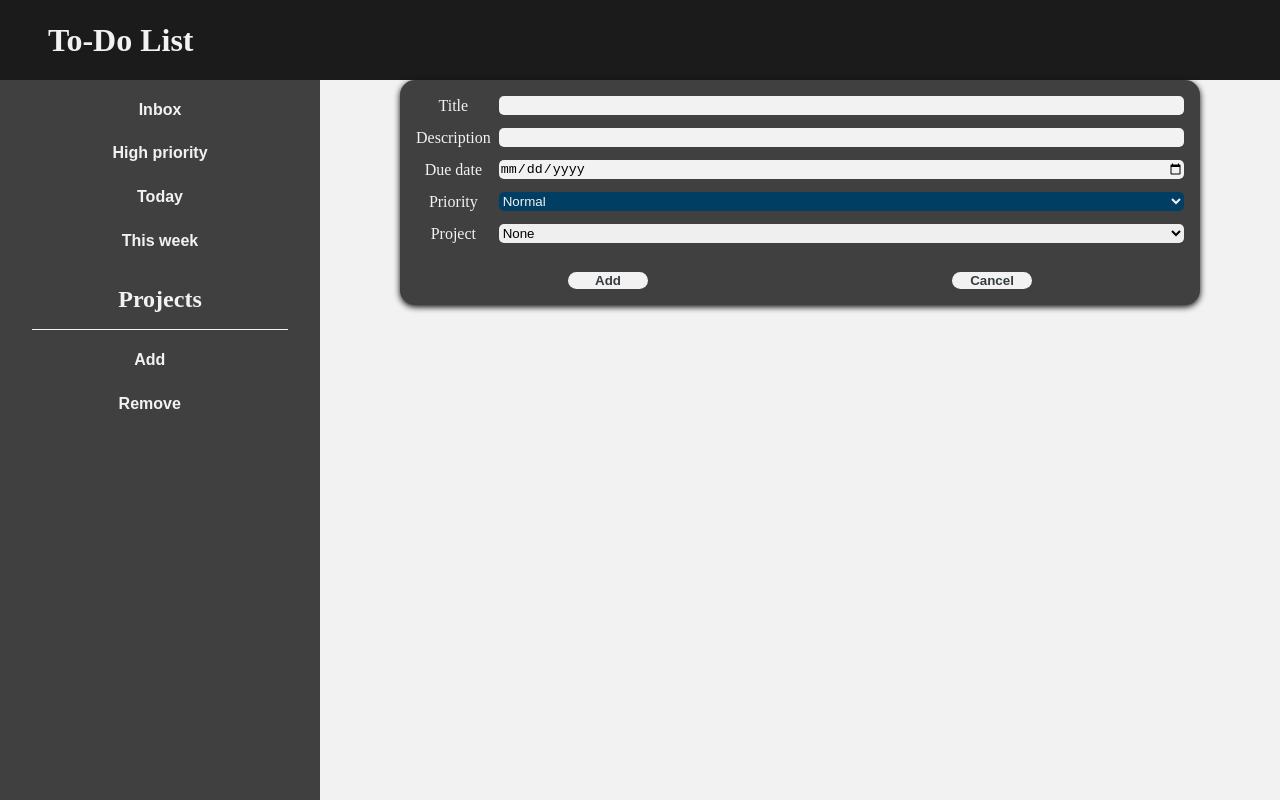
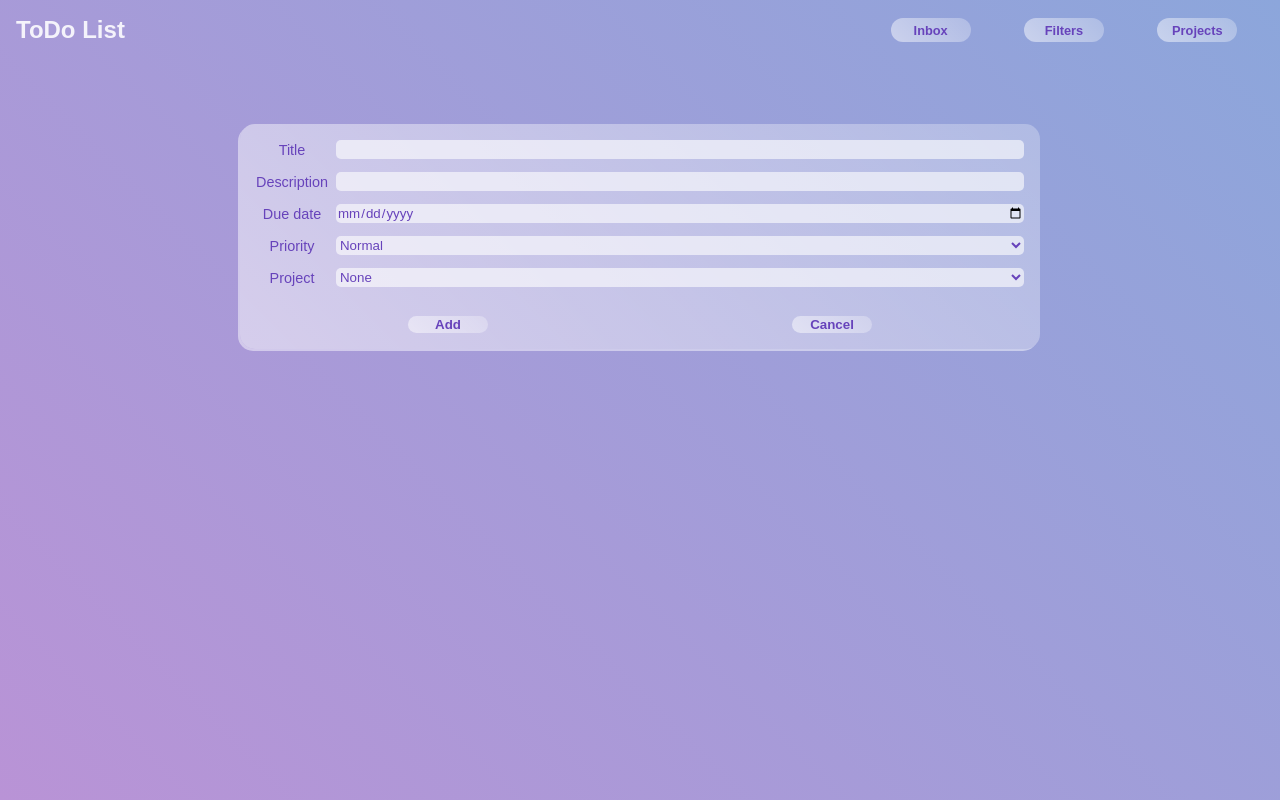
Before and after one commit to MadalinTurluianu/todo-list, a website built with webpack: page dist/index.html in a window 1280 px wide. Both pictures are taken after a click on the button "Add task". Built offline with nearby package versions, Linux system fonts and the light colour scheme.

Commit message:
working on styling

```diff
--- a/src/components/DOM.js
+++ b/src/components/DOM.js
@@ -1,20 +1,7 @@
-import {
-  normalPriorityColor,
-  highPriorityColor,
-  primaryFontColor,
-  secondaryFontColor,
-  primaryColor,
-  secondaryColor,
-  thirdColor,
-  shadowColor,
-} from "./colors.js";
-
 // ---------------------------------------------NAV
 
 const nav = document.querySelector("nav");
-const addRmProjBtnContainer = document.querySelector(
-  ".add-rm-project__container"
-);
+
 const addProjectBtn = document.querySelector(".add-project_btn");
 const rmProjectBtn = document.querySelector(".rm-project_btn");
 const projectsContainer = document.querySelector(".projects-container");
@@ -22,11 +9,20 @@ const projectsContainer = document.querySelector(".projects-container");
 // --FILTERS
 
 const inboxBtn = document.querySelector(".inbox");
-const dailyFilterBtn = document.querySelector(".today");
-const weeklyFilterBtn = document.querySelector(".this-week");
-const highPriorityFilterBtn = document.querySelector(".high-priority");
+const filtersBtn = document.querySelector(".filters");
+const projectsBtn = document.querySelector(".projects");
+const filtersContainerBtn = document.querySelector(".filters-container");
+const dailyFilterBtn = document.querySelector(".daily-filter");
+const weeklyFilterBtn = document.querySelector(".weekly-filter");
+const highPriorityFilterBtn = document.querySelector(".hp-filter");
 
 // ---PROJECT FORM CONTENT
+const addRmProjectContainer = document.querySelector(
+  ".add-rm-project__container"
+);
+const addRmProjBtnContainer = document.querySelector(
+  ".add-rm-project__container .buttons-container"
+);
 
 const projectForm = document.querySelector(".add-project__form");
 const projectFormInput = projectForm.querySelector("input");
@@ -57,20 +53,25 @@ const taskFormCancelBtn = document.querySelector(
 // ---------------------------------------------LOGIC
 
 priorityInput.addEventListener("change", function () {
-  if (priorityInput.value === "normal") {
-    priorityInput.style.backgroundColor = normalPriorityColor;
-    priorityInput.style.color = secondaryFontColor;
-  } else if (priorityInput.value === "high") {
-    priorityInput.style.backgroundColor = highPriorityColor;
-    priorityInput.style.color = primaryFontColor;
+  if (priorityInput.value === "high") {
+    priorityInput.classList.add("high-priority");
   }
 });
 
 addTaskBtn.addEventListener("click", function () {
   taskForm.classList.remove("inactive");
   addTaskBtn.classList.add("inactive");
-  priorityInput.style.backgroundColor = normalPriorityColor;
-  priorityInput.style.color = secondaryFontColor;
+  priorityInput.classList.remove("high-priority");
+});
+
+filtersBtn.addEventListener("click", function () {
+  filtersContainerBtn.classList.remove("inactive");
+  addRmProjectContainer.classList.add("inactive");
+});
+
+projectsBtn.addEventListener("click", function () {
+  filtersContainerBtn.classList.add("inactive");
+  addRmProjectContainer.classList.remove("inactive");
 });
 
 export {
--- a/src/components/colors.js
+++ /dev/null
@@ -1,19 +0,0 @@
-let normalPriorityColor = "#003F63";
-let highPriorityColor = "#F2B138";
-let primaryFontColor = "#353D40";
-let secondaryFontColor = "#F2F2F2";
-let primaryColor = "#F2F2F2";
-let secondaryColor = "#0D0D0D";
-let thirdColor = "#404040";
-let shadowColor = "#0D0D0D";
-
-export {
-    normalPriorityColor,
-    highPriorityColor,
-    primaryFontColor,
-    secondaryFontColor,
-    primaryColor,
-    secondaryColor,
-    thirdColor,
-    shadowColor
-}
--- a/src/components/newTask.js
+++ b/src/components/newTask.js
@@ -1,14 +1,3 @@
-import {
-  normalPriorityColor,
-  highPriorityColor,
-  primaryFontColor,
-  secondaryFontColor,
-  primaryColor,
-  secondaryColor,
-  thirdColor,
-  shadowColor,
-} from "./colors.js";
-
 class Task {
   constructor(title, description, dueDate, priority, project) {
     this.title = title.value;
@@ -38,11 +27,8 @@ function createTask(title, description, dueDate, priority, project) {
   taskDueDate.textContent = taskObj.dueDate;
   taskDueDate.className = "task-date";
 
-  if (taskObj.priority === "normal") {
-    taskEl.style.backgroundColor = normalPriorityColor;
-    taskEl.style.color = secondaryFontColor;
-  } else {
-    taskEl.style.backgroundColor = highPriorityColor;
+  if (taskObj.priority === "high") {
+    taskEl.classList.add("high-priority");
   }
 
   let deleteTaskBtn = document.createElement("button");
--- a/src/style/main.scss
+++ b/src/style/main.scss
@@ -1,7 +1,16 @@
+$background-gradient: linear-gradient(45deg, #B993D6, #8CA6DB);
+$hp-background: linear-gradient(-45deg, rgba(248, 54, 0, 0.267), rgba(249, 213, 35, 0.514));
+$input-background: rgba(255, 255, 255, 0.603);
+$glass-gradient: linear-gradient(45deg, rgba(255, 255, 255, 0.514), rgba(255, 255, 255, 0.267));
+$dark-font: rgb(103, 67, 187);
+$light-font: rgba(255, 255, 255, 0.877);
+$normal-priority: #003f63;
+$shadow: -2px 2px rgba(255, 255, 255, 0.466);
+
+
 $primary-color: #f2f2f2;
 $secondary-color: #1b1b1b;
 $third-color: #404040;
-$shadow-color: #0d0d0d;
 $primary-font-color: #353d40;
 $secondary-font-color: #f2f2f2;
 $normal-priority-color: #003f63;
@@ -16,99 +25,95 @@ $high-priority-color: #f2b138;
 
 * {
   box-sizing: border-box;
+  font-family: sans-serif;
+  color: $dark-font;
 }
 
 .inactive {
   display: none !important;
 }
 
+.high-priority{
+  background-color: $input-background !important;
+  background-image: $hp-background !important;
+}
+
+option {
+  cursor: pointer;
+}
+
 body {
-  display: grid;
+  @include display-flex();
+  flex-direction: column;
   align-items: center;
-  justify-content: center;
-  grid-template-columns: clamp(10rem, 30%, 20rem) 1fr;
-  grid-template-rows: 5rem 1fr;
-  grid-template-areas:
-    "HEADER HEADER"
-    "NAV MAIN";
-  margin: 0;
-  color: $primary-font-color;
   width: 100%;
   height: 100vh;
+  margin: 0;
+  overflow-x: hidden;
+  background-image: $background-gradient;
 }
 
 button {
+  background: $glass-gradient;
   font-weight: bold;
   border: none;
   cursor: pointer;
+  border-radius: 25px;
+}
+
+input,
+select,
+option {
+  background-color: $input-background;
 }
 
 header {
-  grid-area: HEADER;
-  background-color: $secondary-color;
-  color: $secondary-font-color;
-  padding-left: 3rem;
+  width: 100%;
 }
 
 nav {
-  grid-area: NAV;
+  @include display-flex();
+  align-items: center;
+  justify-content: space-between;
+  width: 100%;
+  padding: 1rem 1rem 0 1rem;
+}
+
+nav h1 {
+  color: $light-font;
+  margin: 0;
+}
+
+.nav-buttons{
+  @include display-flex();
+  align-items: center;
+  justify-content: space-around;
+  width: clamp(18rem, 40%, 25rem);
+}
+
+nav button {
+  background-image: $glass-gradient;
+  width: 5rem;
+  padding: 0.3rem;
+  font-size: 0.8rem;
+}
+
+main {
   @include display-flex();
   flex-direction: column;
   align-items: center;
+  width: 100%;
   height: 100%;
-  background-color: $third-color;
-  color: $secondary-font-color;
-}
-
-nav h2 {
-  margin-top: 2rem;
-  margin-bottom: 0;
-  text-align: center;
-  width: 80%;
-  border-bottom: 1px solid $primary-color;
-  padding-bottom: 1rem;
-}
-
-nav button {
-  background-color: $third-color;
-  color: $secondary-font-color;
-  border-radius: 5px;
-  width: clamp(6rem, 80%, 20rem);
-  margin-top: 1rem;
-  padding: 0.3rem;
-  font-size: clamp(0.8rem, 3vw, 1rem);
-}
-
-.projects {
-  width: 100%;
-  @include display-flex();
-  flex-direction: column;
-  align-items: center;
-}
-
-nav button:hover,
-nav button:focus {
-  background-color: $secondary-color;
-}
-
-main {
-  grid-area: MAIN;
-  @include display-flex();
-  flex-direction: column;
-  align-items: center;
-  height: 100%;
-  background-color: $primary-color;
+  padding-top: 5rem;
 }
 
 .add-task__btn {
   width: 5rem;
-  background-color: $third-color;
-  color: $secondary-font-color;
+  background-image: $glass-gradient;
   padding: 0.5rem 0;
-  border-radius: 15px;
 }
 
-.add-task__form  {
+.add-task__form {
   display: grid;
   align-items: center;
   justify-content: start;
@@ -117,8 +122,8 @@ main {
   row-gap: 0.8rem;
   column-gap: 0.5rem;
   width: clamp(10rem, 90%, 50rem);
-  box-shadow: 0px 2px 6px $shadow-color;
-  background-color: $third-color;
+  box-shadow: $shadow;
+  background-image: $glass-gradient;
   padding: 1rem;
   border-radius: 15px;
 }
@@ -131,9 +136,7 @@ main form div {
 }
 
 main form button {
-  background-color: $primary-color;
-  color: $primary-font-color;
-  border-radius: 15px;
+  background-color: transparent;
   width: 5rem;
   margin-top: 1rem;
 }
@@ -147,17 +150,8 @@ main select {
 }
 
 label {
-  color: $secondary-font-color;
   text-align: center;
-}
-
-main input {
-  background-color: $primary-color;
-}
-
-#form-priority {
-  color: $secondary-font-color;
-  background-color: $normal-priority-color;
+  font-size: 0.9rem;
 }
 
 input:hover,
@@ -172,21 +166,7 @@ button:focus {
   outline: none;
 }
 
-option {
-  cursor: pointer;
-}
-
-option[value="normal"] {
-  color: $secondary-font-color;
-  background-color: $normal-priority-color;
-}
-
-option[value="high"] {
-  color: $primary-font-color;
-  background-color: $high-priority-color;
-}
-
-.list-container{
+.list-container {
   width: 100%;
 }
 
@@ -215,7 +195,7 @@ li {
   margin: 0;
   margin-bottom: 2rem;
   padding: 0.5rem 1rem;
-  box-shadow: 0px 2px 6px $shadow-color;
+  background-image: $glass-gradient;
   border-radius: 20px;
 }
 
```
Also changed, not shown: dist/bundle.js, dist/index.html, project aspect.jpg (added), src/style/main.css, 1 other file.
